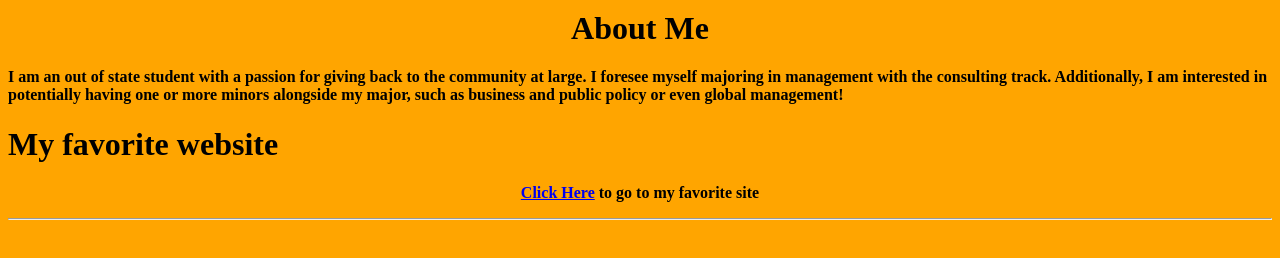
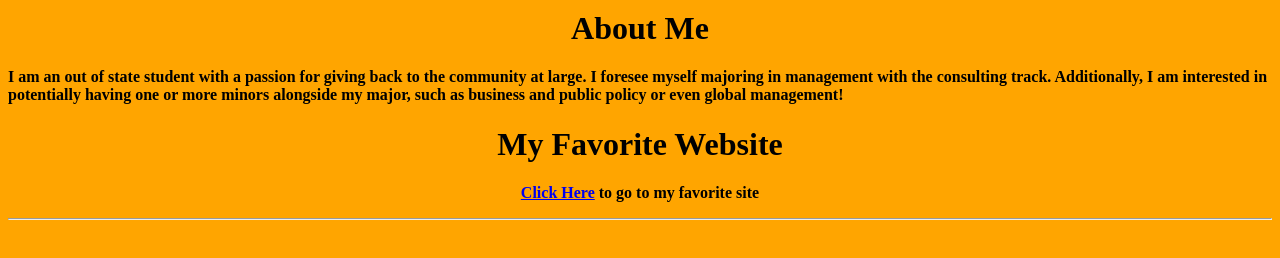
Before and after one commit to agoldberg-debug/andrewgoldberg, a plain HTML site: page index.html in a window 1280 px wide. Shown: the part 354-612 px from the top of the page. Drawn offline with Linux system fonts and the light colour scheme.

Commit message:
Update index.html

```diff
--- a/index.html
+++ b/index.html
@@ -5,8 +5,9 @@
 <b><h1 style="text-align: center;font-style:bold;">About Me </h1>
 <p>I am an out of state student with a passion for giving back to the community at large.  I foresee myself majoring in management with the consulting track.  Additionally, I am interested in potentially having one or more minors alongside my major, such as business and public policy or even global management! </p>
 
-<h1><strong>My favorite website</strong></h1>
+<b><h1 style="text-align: center;font-style:bold">My Favorite Website</h1>
 <p style="text-align: center;"><a href="https://www.universitycoop.com/">Click Here</a> to go to my favorite site</p>
+
 <body bgcolor = "Orange">
 
 </body>
```
